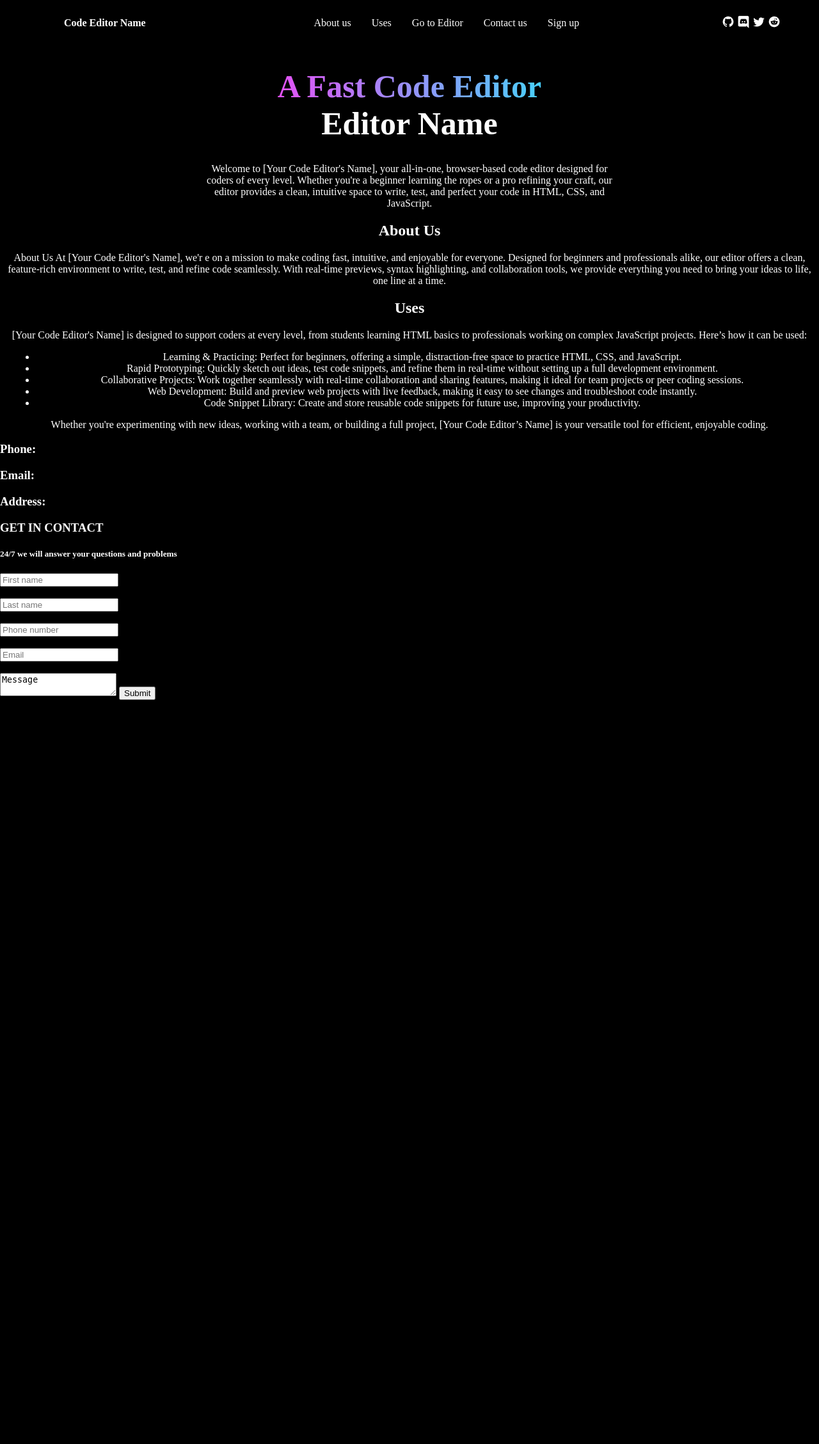
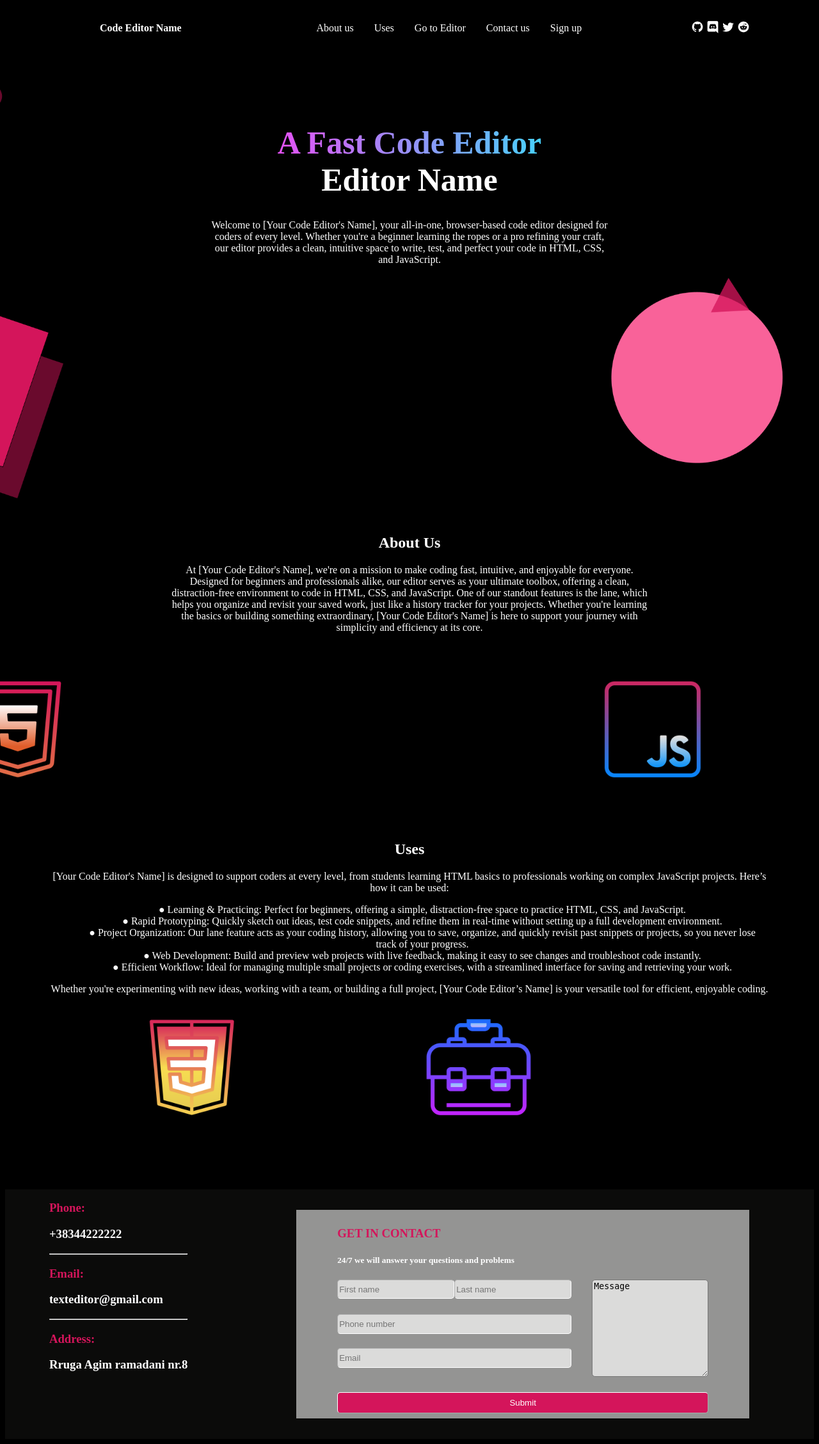
Before and after one commit to Klit-Bucinca/Online-code-Editor, a PHP site: page /Home.html in a window 1280 px wide. Shown: the whole page at 64% size. Before the commit the page ends 1094 px from the top, so only its background shows below. Run offline with PHP 8.4, Linux system fonts and the light colour scheme.

Commit message:
Css update and Added images

```diff
--- a/Home.html
+++ b/Home.html
@@ -32,63 +32,80 @@
 
         </nav>
 
+        <img src="Images/Triangle.png" alt="" class="Triangle">
+        <img src="Images/Circle.png" alt="" class="Circle">
+        <img src="Images/square.png" alt="" class="Square">
+        <img src="Images/html-logo.png" alt="" class="logo-h">
+        <img src="Images/css-logo.png" alt="" class="logo-c">
+        <img src="Images/js-logo.png" alt="" class="logo-j">
+        <img src="Images/tool.png" alt="" class="tool">
 
+        <div class="all-main">
             <div class="main1">
                 <h1 class="text-ngjyra">A Fast Code Editor</h1>
                 <h1 class="text-pa-ngjyra">Editor Name</h1>
                 <p class="main-text">Welcome to [Your Code Editor's Name], your all-in-one, browser-based code editor designed for coders of every level. Whether you're a beginner learning the ropes or a pro refining your craft, our editor provides a clean, intuitive space to write, test, and perfect your code in HTML, CSS, and JavaScript.</p>
             </div>
 
+            <div class="all-main2">
                 <div class="about-us">
                     <h2>About Us</h2>
-            <p>About Us At [Your Code Editor's Name], we'r
-             e on a mission to make coding fast, intuitive,
-             and enjoyable for everyone. Designed for beginners
-              and professionals alike, our editor offers a clean,
-               feature-rich environment to write, test, and refine code seamlessly. With real-time previews, syntax highlighting, and collaboration tools, we provide everything you need to bring your ideas to life, one line at a time.</p>
+                    <p>At [Your Code Editor's Name], we're on a mission to make coding fast, intuitive, and enjoyable for everyone. Designed for beginners and professionals alike, our editor serves as your ultimate toolbox, offering a clean, distraction-free environment to code in HTML, CSS, and JavaScript. One of our standout features is the lane, which helps you organize and revisit your saved work, just like a history tracker for your projects. Whether you're learning the basics or building something extraordinary, [Your Code Editor's Name] is here to support your journey with simplicity and efficiency at its core.
+                    </p>
                 </div>
 
                 <div class="uses">
                     <h2>Uses</h2>
                     <p>[Your Code Editor's Name] is designed to support coders at every level, from students learning HTML basics to professionals working on complex JavaScript projects. Here’s how it can be used:</p>
                     <ul>
-                <li>Learning & Practicing: Perfect for beginners, offering a simple, distraction-free space to practice HTML, CSS, and JavaScript.</li>
-                <li>Rapid Prototyping: Quickly sketch out ideas, test code snippets, and refine them in real-time without setting up a full development environment.</li>
-                <li>Collaborative Projects: Work together seamlessly with real-time collaboration and sharing features, making it ideal for team projects or peer coding sessions.</li>
-                <li>Web Development: Build and preview web projects with live feedback, making it easy to see changes and troubleshoot code instantly.</li>
-                <li>Code Snippet Library: Create and store reusable code snippets for future use, improving your productivity.</li>
+                        <li>● Learning & Practicing: Perfect for beginners, offering a simple, distraction-free space to practice HTML, CSS, and JavaScript.</li>
+                        <li>● Rapid Prototyping: Quickly sketch out ideas, test code snippets, and refine them in real-time without setting up a full development environment.</li>
+                        <li>● Project Organization: Our lane feature acts as your coding history, allowing you to save, organize, and quickly revisit past snippets or projects, so you never lose track of your progress.</li>
+                        <li>● Web Development: Build and preview web projects with live feedback, making it easy to see changes and troubleshoot code instantly.</li>
+                        <li>● Efficient Workflow: Ideal for managing multiple small projects or coding exercises, with a streamlined interface for saving and retrieving your work.</li>
                     </ul>
                     <p>Whether you're experimenting with new ideas, working with a team, or building a full project, [Your Code Editor’s Name] is your versatile tool for efficient, enjoyable coding.</p>
                 </div>
-
-        <footer>
-
-          <div>
-            <h3>Phone:</h3>
-            <h3>    </h3>
-            <h3>Email:</h3>
-            <h3>    </h3>
-            <h3>Address:</h3>
-            <h3>    </h3>
+            </div>
         </div>
 
-        <div>
+            <footer class="footer">
+
+            <div class="footer-text">
+                <h3 class="Contact-color">Phone:</h3>
+                <h3>+38344222222   </h3>
+                <hr>
+                <h3 class="Contact-color">Email:</h3>
+                <h3>texteditor@gmail.com    </h3>
+                <hr>
+                <h3 class="Contact-color">Address:</h3>
+                <h3>Rruga Agim ramadani nr.8    </h3>
+            </div>
+
+            <div class="footer-form">
                 <form action="">
 
-            <h3>GET IN CONTACT</h3>
+                <h3 class="get-in-contact">GET IN CONTACT</h3>
                 <h5>24/7 we will answer your questions and problems</h5>
-
+             <div class="form-all">
+                <div class="form-non-message">
+                    <div class="form-names">
                         <input type="text" name="First name" class="name" placeholder="First name">
                         <br><br>
                         <input type="text" name="Last name" class="lastName" placeholder="Last name">
                         <br><br>
+                    </div>
                     <input type="tel" name="Phone number" class="phoneNr" placeholder="Phone number">
-            <br><br>
+                    <br>
                     <input type="email" name="Email" class="email" placeholder="Email">
                     <br><br>
+                </div>
+                <div class="message">
                     <textarea name="Message:" class="message">Message</textarea>
+                </div>
+            </div>
 
-            <button type="submit">Submit</button>
+                <button type="submit" class="submit">Submit</button>
 
                 </form>
 
--- a/home.css
+++ b/home.css
@@ -1,8 +1,7 @@
 /* General */
 body{
     background-color: black;
-    margin: 0;
-    overflow-x: hidden;
+
 }
 
 p, h1, h2, h3, h4, h5, li, a {
@@ -11,7 +10,7 @@ p, h1, h2, h3, h4, h5, li, a {
 
 /* Navigimi */
 .navigation {
-    width: 100%;
+    max-width: 100%;
     height: 2em;
     display: flex;
     justify-content: space-between;
@@ -25,7 +24,7 @@ p, h1, h2, h3, h4, h5, li, a {
 }
 
 .title {
-    margin-left: 5em;
+    margin-left: 8em;
 }
 
 .icons {
@@ -36,7 +35,7 @@ p, h1, h2, h3, h4, h5, li, a {
 li {
     margin-left: 1em;
     margin-right: 1em;
-
+    list-style-type: none;
 }
 
 li a {
@@ -45,6 +44,27 @@ li a {
 }
 
 /* Main */
+
+.Triangle{
+    position: absolute;
+    width: 250px;
+    bottom: 37em;
+    right: 78em;
+}
+
+.Circle{
+    position: absolute;
+    width: 370px;
+    bottom: 2em;
+    right: 0em;
+}
+
+.Square{
+    position: absolute;
+    width: 330px;
+    top: 28em;
+    right: 73em;
+}
 
 .main1 {
     text-align: center;
@@ -56,6 +76,21 @@ li a {
   -webkit-background-clip: text;
   -webkit-text-fill-color: transparent;
   margin-bottom: 0;
+}
+
+.all-main{
+    margin-top: 5em;
+    display: flex;
+    flex-direction: column;
+    justify-content: space-around;
+    gap: 25em;
+}
+
+.all-main2{
+    display: flex;
+    flex-direction: column;
+    justify-content: space-between;
+    gap: 10em;
 }
 
 .text-pa-ngjyra {
@@ -70,8 +105,125 @@ li a {
 
 .about-us {
     text-align: center;
+    margin: 0 auto;
+    width: 60%;
+}
+
+.logo-h{
+    position: absolute;
+    width: 200px;
+    top: 65em;
+    right: 72em;
+}
+
+.logo-c{
+    position: absolute;
+    width: 200px;
+    top: 98em;
+    right: 55em;
+}
+
+.logo-j{
+    position: absolute;
+    width: 200px;
+    top: 65em;
+    right: 10em;
+}
+
+.tool{
+    position: absolute;
+    width: 200px;
+    top: 98em;
+    right: 27em;
 }
 
 .uses{
     text-align: center;
+    margin: 0 auto;
+    width: 90%;
+    margin-top: 8em;
+    margin-bottom: 8em;
 }
+
+.footer{
+    margin-top: 10em;
+    display: flex;
+    flex-direction: row;
+    width: 100%;
+    justify-content: space-around;
+    background-color: #0B0B0A;
+
+}
+
+.footer-text{
+
+}
+
+.footer-form{
+    background-color: #949493;
+    padding: 0.5em 4em;
+    margin: 2em;
+
+}
+
+.form-all{
+    display: flex;
+    flex-direction: row;
+    justify-content: space-around;
+    gap: 2em;
+}
+
+.form-non-message{
+    display: flex;
+    flex-direction: column;
+    justify-content: space-between;
+}
+
+.form-names{
+    display: flex;
+    flex-direction: row;
+    margin-bottom: 1em;
+}
+
+.message{
+    height: 11em;
+}
+
+.submit{
+    height: 2.5em;
+    width: 100%;
+    border-radius: 5px;
+    border-color: white;
+    border-width: 1px;
+    color: white;
+    background-color: #D4155B;
+}
+
+input{
+    border-radius: 5px;
+    border-color: white;
+    border-width: 1px;
+    height: 2em;
+    background-color:#DBDBDA;
+    color: white;
+}
+
+input, selext, textarea{
+    color: black;
+}
+textarea, selext, textarea{
+    color: black;
+}
+
+textarea{
+    border-radius: 5px;
+    background-color:#DBDBDA;
+}
+
+.get-in-contact{
+    color: #D4155B;
+}
+
+.Contact-color{
+    color: #D4155B
+}
```
Also changed, not shown: Images/css-logo.png (added), Images/html-logo.png (added), Images/js-logo.png (added), Images/tool.png (added). Lines whose indentation alone changed are shown as unchanged.
